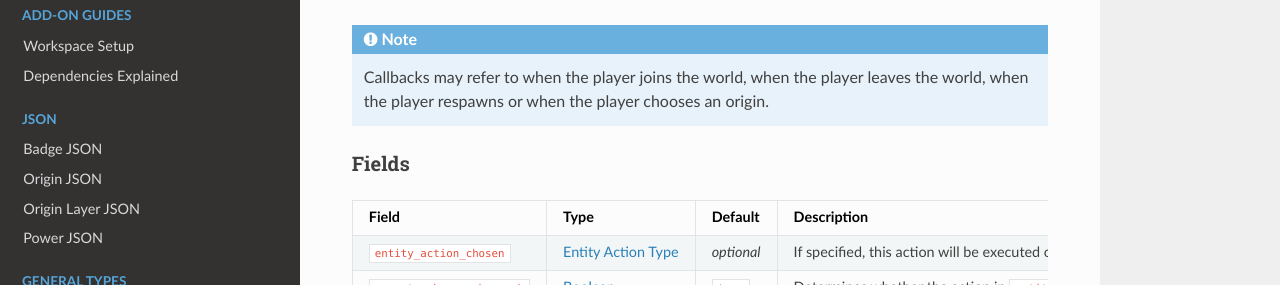
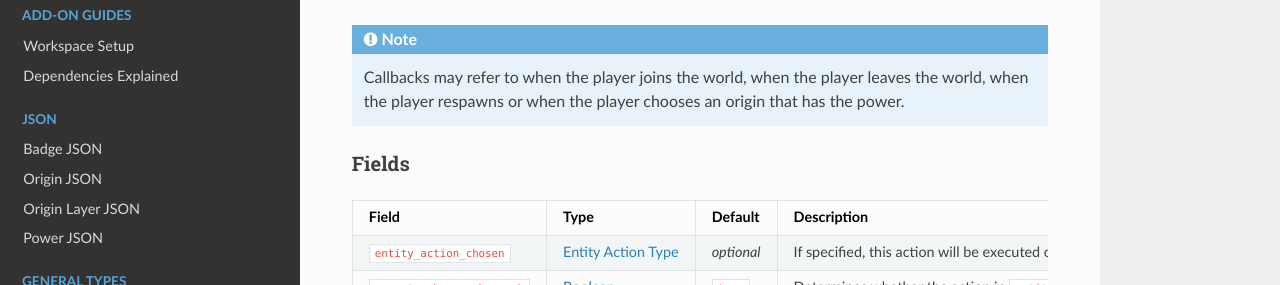
Before and after one commit to apace100/origins-docs, an MkDocs documentation site: the page built from docs/types/power_types/action_on_callback.md, in a window 1280 px wide and 900 px high. Shown: the part 280-565 px from the top of the window. Built offline with MkDocs 1.6.1, drawn with Linux system fonts in a browser that asks for light colours; nearby versions of some CDN libraries; some of the changed text lies outside the part shown.

Commit message:
Updated `action_on_callback.md` (Power Type) Clarified some stuff

```diff
--- a/docs/types/power_types/action_on_callback.md
+++ b/docs/types/power_types/action_on_callback.md
@@ -13,18 +13,18 @@ Type ID: `origins:action_on_callback`
 
 !!! note
 
-    Callbacks may refer to when the player joins the world, when the player leaves the world, when the player respawns or when the player chooses an origin.
+    Callbacks may refer to when the player joins the world, when the player leaves the world, when the player respawns or when the player chooses an origin that has the power.
 
 
 ### Fields
 
 Field  | Type | Default | Description
 -------|------|---------|-------------
-`entity_action_chosen` | [Entity Action Type](../entity_action_types.md) | _optional_ | If specified, this action will be executed on the player after the player finishes choosing an origin.
+`entity_action_chosen` | [Entity Action Type](../entity_action_types.md) | _optional_ | If specified, this action will be executed on the player after the player finishes choosing an origin that has the power.
 `execute_chosen_when_orb` | [Boolean](../data_types/boolean.md) | `true` | Determines whether the action in `entity_action_chosen` should be executed if the player also used an Orb of Origin item for choosing an origin.
-`entity_action_gained` | [Entity Action Type](../entity_action_types.md) | _optional_ | If specified, this action will be executed on the player when the power is granted for the first time.
-`entity_action_lost` | [Entity Action Type](../entity_action_types.md) | _optional_ | If specified, this action will be executed on the player when the power is removed permanently.
-`entity_action_added` | [Entity Action Type](../entity_action_types.md) | _optional_ | If specified, this action will be executed on the player when the power is added. Joining a world adds each power back.
+`entity_action_gained` | [Entity Action Type](../entity_action_types.md) | _optional_ | If specified, this action will be executed on the player when the power is added to the entity for the first time.
+`entity_action_lost` | [Entity Action Type](../entity_action_types.md) | _optional_ | If specified, this action will be executed on the player when the power is removed from the entity permanently.
+`entity_action_added` | [Entity Action Type](../entity_action_types.md) | _optional_ | If specified, this action will be executed on the player when the power is added to the entity. Joining a world adds each power back.
 `entity_action_removed` | [Entity Action Type](../entity_action_types.md) | _optional_ | If specified, this action will be executed on the player when the power is removed and right after the player respawns. Leaving a world removes each power.
 `entity_action_respawned` | [Entity Action Type](../entity_action_types.md) | _optional_ | If specified, this action will be executed on the player right after the player respawns. This action will be executed after the action in `entity_action_removed`.
 
```
